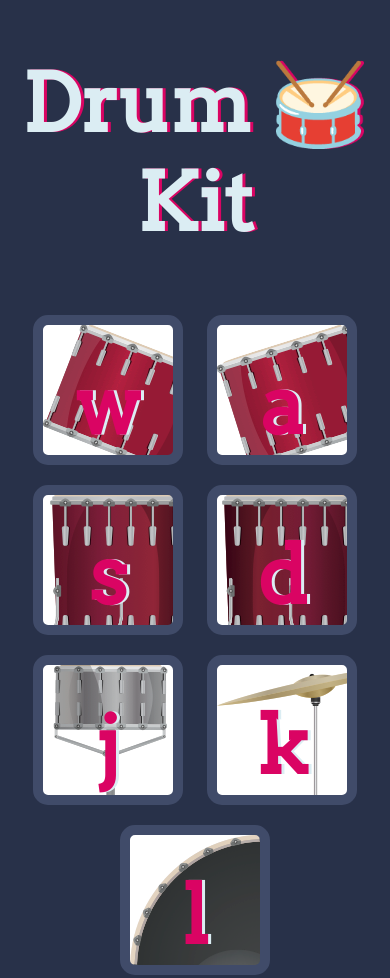
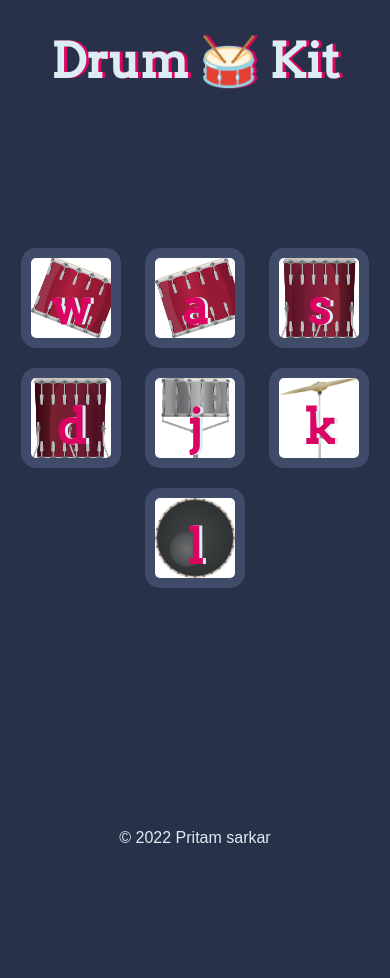
Before and after one commit to Pritam8968/drum-kit, a plain HTML site: page index.html in a window 390 px wide. Shown: the top 978 px of the page. After the commit the page ends 922 px from the top, so only its background shows below. Drawn offline with Linux system fonts and the light colour scheme.

Commit message:
added favicon ans added some responsiveness

```diff
--- a/index.html
+++ b/index.html
@@ -2,13 +2,21 @@
 <html lang="en" dir="ltr">
 	<head>
 		<meta charset="utf-8" />
+		<meta
+			name="viewport"
+			content="width=device-width, initial-scale=1.0, maximum-scale=1.0, user-scalable=no"
+		/>
 		<title>Drum Kit</title>
 		<link rel="stylesheet" href="styles.css" />
 		<link href="https://fonts.googleapis.com/css?family=Arvo" rel="stylesheet" />
+		<link rel="shortcut icon" href="images/favicon.ico" type="image/x-icon">
 	</head>
 
 	<body>
+		<header>
 			<h1 id="title">Drum 🥁 Kit</h1>
+		</header>
+		<main>
 			<div class="set">
 				<button class="w drum">w</button>
 				<button class="a drum">a</button>
@@ -18,7 +26,7 @@
 				<button class="k drum">k</button>
 				<button class="l drum">l</button>
 			</div>
-
+		</main>
 		<footer>&copy; 2022 Pritam sarkar</footer>
 		<script src="index.js"></script>
 	</body>
--- a/styles.css
+++ b/styles.css
@@ -9,10 +9,16 @@ h1 {
 	font-size: 5rem;
 	text-shadow: 3px 0 #da0463;
 }
-
+header {
+	height: 20vh;
+}
+main {
+	height: 70vh;
+}
 footer {
 	color: #dbedf3;
 	font-family: sans-serif;
+	height: 10vh;
 }
 
 .w {
@@ -63,6 +69,7 @@ footer {
 
 .drum {
 	background-color: white;
+	background-size: cover;
 	border: 10px solid #404b69;
 	border-radius: 15px;
 	color: #da0463;
@@ -78,3 +85,15 @@ footer {
 	text-shadow: 3px 0 #dbedf3;
 	width: 150px;
 }
+
+@media screen and (max-width: 991px) {
+	h1 {
+		font-size: 3rem;
+	}
+	.drum {
+		background-size: cover;
+		font-size: 3rem;
+		height: 100px;
+		width: 100px;
+	}
+}
```
Also changed, not shown: images/favicon.ico (added). Lines whose indentation alone changed are shown as unchanged.
